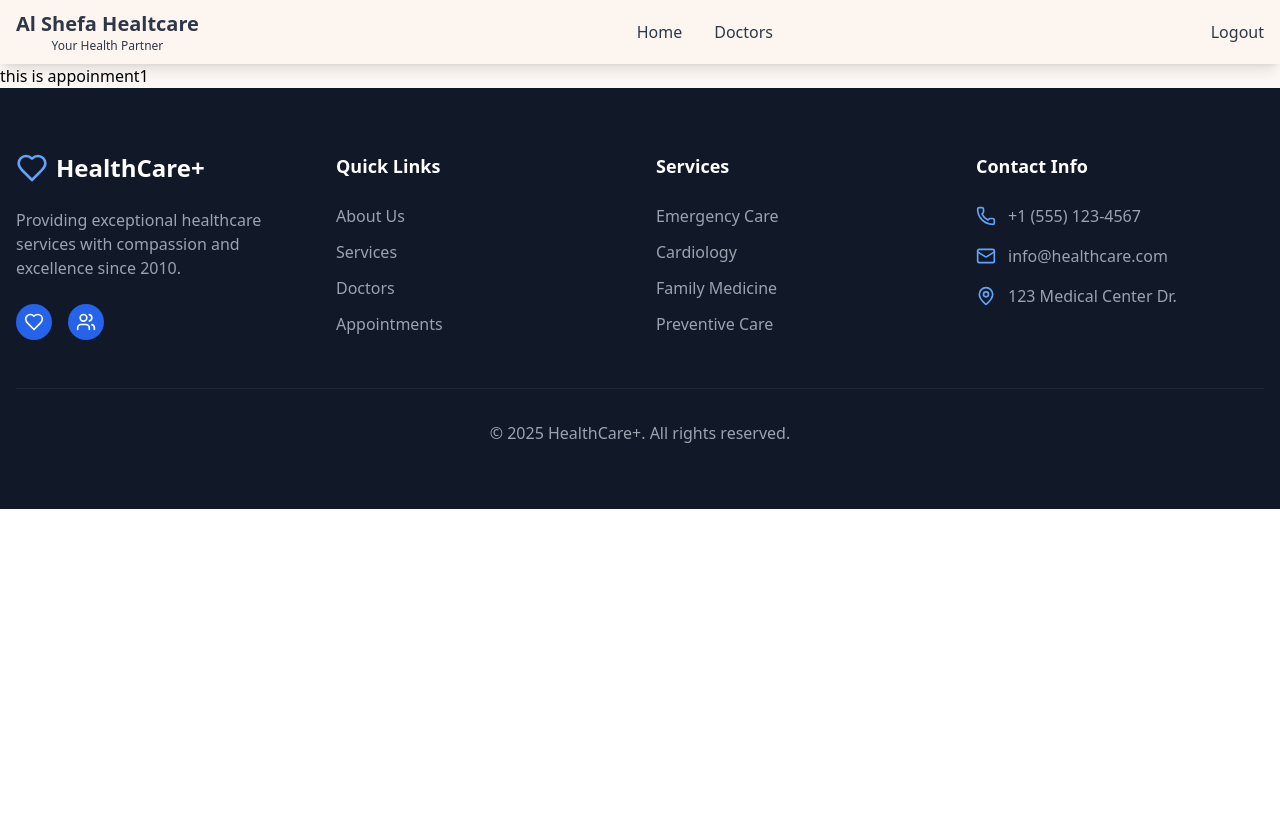
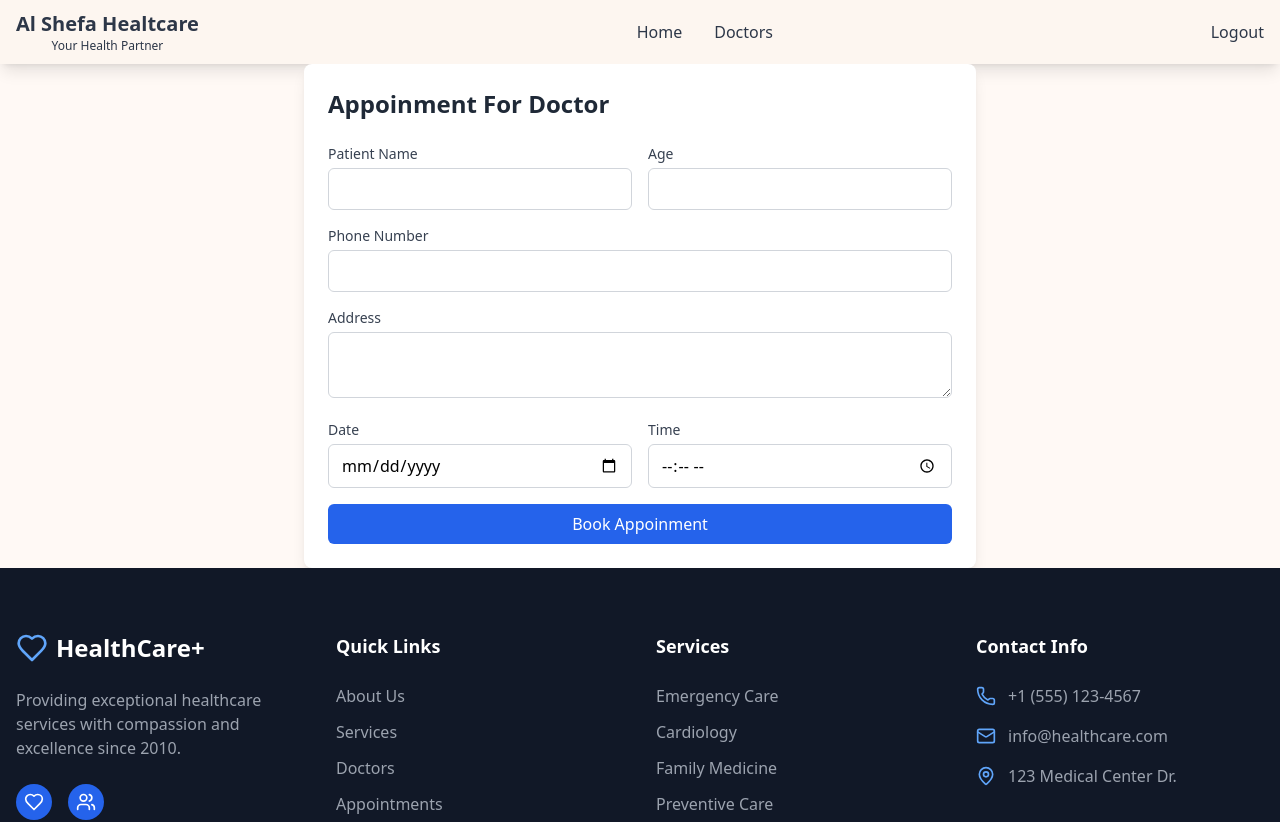
Before and after one commit to RokibulAlom-hub/al-shefa-healthcare-client, a React (Vite) app: page /appoinment/1 in a window 1280 px wide. Shown: the top 822 px of the page. Before the commit the page ends 800 px from the top, so only its background shows below. Built offline with nearby package versions, Linux system fonts and the light colour scheme; no server answers; sample sign-in values are in the browser's storage.

Commit message:
successfully created appoin ment booking page for patient

```diff
--- a/src/Pages/DashboardPages/patients/PappoinCard.jsx
+++ b/src/Pages/DashboardPages/patients/PappoinCard.jsx
@@ -26,10 +26,10 @@ const PappoinCard = ({
                   {appoinmentData?.doctorName}
                 </td>
                 <td className="border border-gray-300 p-3">
-                  {appoinmentData?.appointmentDate}
+                  {appoinmentData?.date}
                 </td>
                 <td className="border border-gray-300 p-3">
-                  {appoinmentData?.appointmentTime}
+                  {appoinmentData?.time}
                 </td>
                 <td className="border border-gray-300 p-3">
                   {appoinmentData?.status}
--- a/src/Pages/HomeLayoutPages/Appoinments/Appoinments.jsx
+++ /dev/null
@@ -1,15 +0,0 @@
-import { useParams } from "react-router-dom";
-
-
-const Appoinments = () => {
-    const { _id } = useParams();
-    console.log(_id);
-
-    return (
-        <div>
-            this is appoinment{_id}
-        </div>
-    );
-};
-
-export default Appoinments;
--- /dev/null
+++ b/src/Pages/HomeLayoutPages/Appoinments/AppointmentBooking.jsx
@@ -0,0 +1,166 @@
+import { useForm } from "react-hook-form";
+import useAxiosPublic from "../../../Hooks/useAxiosPublic";
+import { useParams } from "react-router-dom";
+import { useQuery } from "@tanstack/react-query";
+import useAuth from "../../../Hooks/useAuth";
+export default function AppointmentBooking() {
+  const {_id} = useParams()
+  const {user} = useAuth()
+  const axiosPublic = useAxiosPublic();
+  const {
+    register,
+    handleSubmit,
+    reset,
+    formState: { errors },
+  } = useForm({
+    defaultValues: {
+      patientName: "",
+      age: "",
+      address: "",
+      number: "",
+      time: "",
+      date: "",
+      status: "pending",
+    },
+  });
+  //get doctor data
+  const {data:doctoData} = useQuery({
+    queryKey:['singleDoctorData'],
+    queryFn:async() => {
+      const response =await axiosPublic.get(`/doctors?_id=${_id}`)
+      return response.data
+
+    }
+  })
+
+  const onSubmit = async (data) => {
+    const finalData = { ...data,patientemail:user.email, doctorName:doctoData.name,doctoremail:doctoData.email };
+    console.log(finalData);
+
+    try {
+      // Replace with your actual API endpoint
+      const response = await axiosPublic.post(`/appoinments`, finalData);
+      if (response) {
+        alert('appoinment created')
+        reset();
+      } else {
+        alert("failed to book");
+      }
+    } catch (error) {
+      console.log(error);
+    }
+  };
+
+  return (
+    <div className="max-w-2xl mx-auto p-6 bg-white shadow-lg rounded-lg">
+      <h2 className="text-2xl font-bold text-gray-800 mb-6">
+        Appoinment For Doctor <span className="text-green-500">
+          {doctoData?.name}
+        </span>
+      </h2>
+      <div className="space-y-4">
+        <div className="grid grid-cols-1 md:grid-cols-2 gap-4">
+          <div>
+            <label className="block text-sm font-medium text-gray-700 mb-1">
+              Patient Name
+            </label>
+            <input
+              {...register("patientName", {
+                required: "Patient name is required",
+              })}
+              className="w-full px-3 py-2 border border-gray-300 rounded-md focus:outline-none focus:ring-2 focus:ring-blue-500"
+            />
+            {errors.patientName && (
+              <p className="text-red-500 text-sm mt-1">
+                {errors.patientName.message}
+              </p>
+            )}
+          </div>
+
+          <div>
+            <label className="block text-sm font-medium text-gray-700 mb-1">
+              Age
+            </label>
+            <input
+              type="number"
+              {...register("age", {
+                required: "Age is required",
+                min: { value: 1, message: "Age must be positive" },
+              })}
+              className="w-full px-3 py-2 border border-gray-300 rounded-md focus:outline-none focus:ring-2 focus:ring-blue-500"
+            />
+            {errors.age && (
+              <p className="text-red-500 text-sm mt-1">{errors.age.message}</p>
+            )}
+          </div>
+        </div>
+
+        <div>
+          <label className="block text-sm font-medium text-gray-700 mb-1">
+            Phone Number
+          </label>
+          <input
+            type="tel"
+            {...register("number", { required: "Phone number is required" })}
+            className="w-full px-3 py-2 border border-gray-300 rounded-md focus:outline-none focus:ring-2 focus:ring-blue-500"
+          />
+          {errors.number && (
+            <p className="text-red-500 text-sm mt-1">{errors.number.message}</p>
+          )}
+        </div>
+
+        <div>
+          <label className="block text-sm font-medium text-gray-700 mb-1">
+            Address
+          </label>
+          <textarea
+            {...register("address", { required: "Address is required" })}
+            rows="2"
+            className="w-full px-3 py-2 border border-gray-300 rounded-md focus:outline-none focus:ring-2 focus:ring-blue-500"
+          />
+          {errors.address && (
+            <p className="text-red-500 text-sm mt-1">
+              {errors.address.message}
+            </p>
+          )}
+        </div>
+
+        <div className="grid grid-cols-1 md:grid-cols-2 gap-4">
+          <div>
+            <label className="block text-sm font-medium text-gray-700 mb-1">
+              Date
+            </label>
+            <input
+              type="date"
+              {...register("date", { required: "Date is required" })}
+              className="w-full px-3 py-2 border border-gray-300 rounded-md focus:outline-none focus:ring-2 focus:ring-blue-500"
+            />
+            {errors.date && (
+              <p className="text-red-500 text-sm mt-1">{errors.date.message}</p>
+            )}
+          </div>
+
+          <div>
+            <label className="block text-sm font-medium text-gray-700 mb-1">
+              Time
+            </label>
+            <input
+              type="time"
+              {...register("time", { required: "Time is required" })}
+              className="w-full px-3 py-2 border border-gray-300 rounded-md focus:outline-none focus:ring-2 focus:ring-blue-500"
+            />
+            {errors.time && (
+              <p className="text-red-500 text-sm mt-1">{errors.time.message}</p>
+            )}
+          </div>
+        </div>
+
+        <button
+          type="button"
+          onClick={handleSubmit(onSubmit)}
+          className="w-full bg-blue-600 text-white py-2 px-4 rounded-md hover:bg-blue-700 focus:outline-none focus:ring-2 focus:ring-blue-500 disabled:opacity-50"
+        >Book Appoinment</button>
+      </div>
+    </div>
+  );
+}
--- a/src/routes/Route.jsx
+++ b/src/routes/Route.jsx
@@ -20,7 +20,7 @@ import MedicineList from "../Pages/DashboardPages/Pharmasicts/MedicineList";
 import MyAppoinment from "../Pages/DashboardPages/patients/MyAppoinment.jsx";
 import Myorders from "../Pages/DashboardPages/patients/Myorders.jsx";
 import AllDoctorsToShow from "../Pages/HomeLayoutPages/Showdoctors/AllDoctorsToShow.jsx";
-import Appoinments from "../Pages/HomeLayoutPages/Appoinments/Appoinments.jsx";
+import AppointmentBooking from "../Pages/HomeLayoutPages/Appoinments/AppointmentBooking.jsx";
 
 export const router = createBrowserRouter([
     // homelayout pages and components
@@ -48,7 +48,9 @@ export const router = createBrowserRouter([
             },
             {
                 path:"/appoinment/:_id",
-                element:<Appoinments/>
+                element:<Privateroute>
+                    <AppointmentBooking/>
+                </Privateroute>
             },
         ]
     },
```
